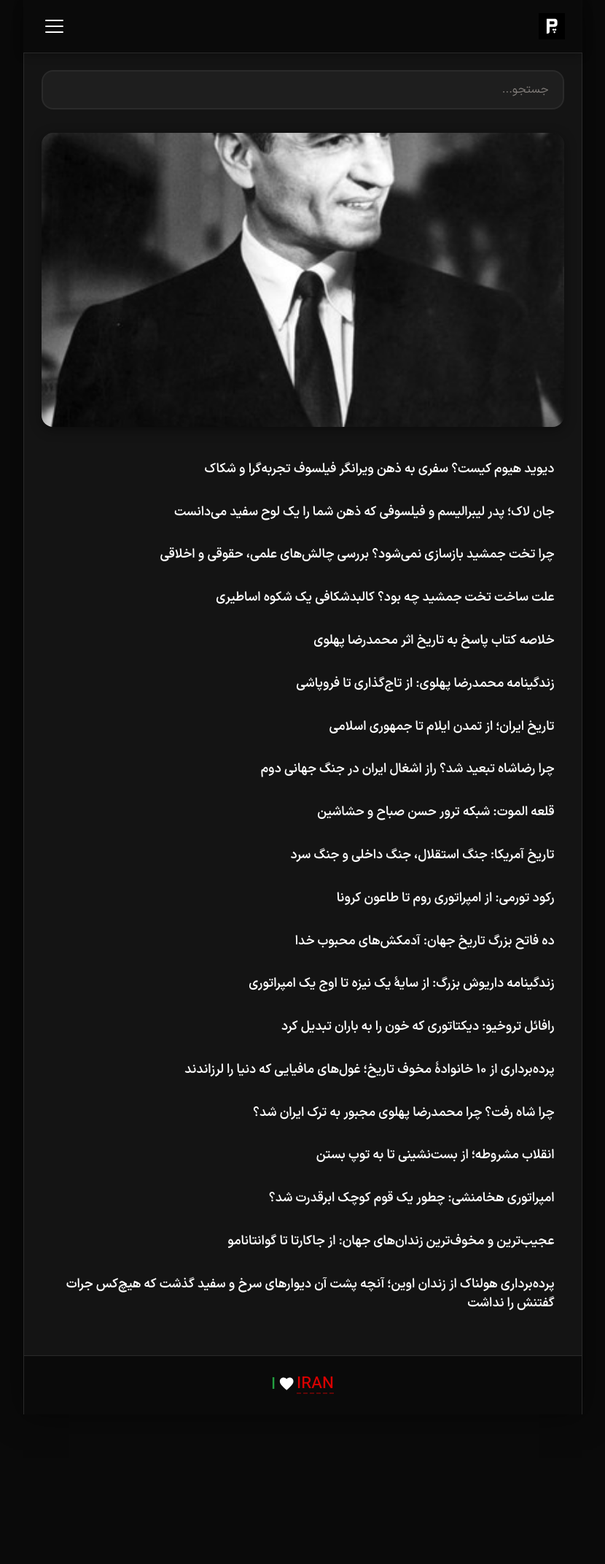
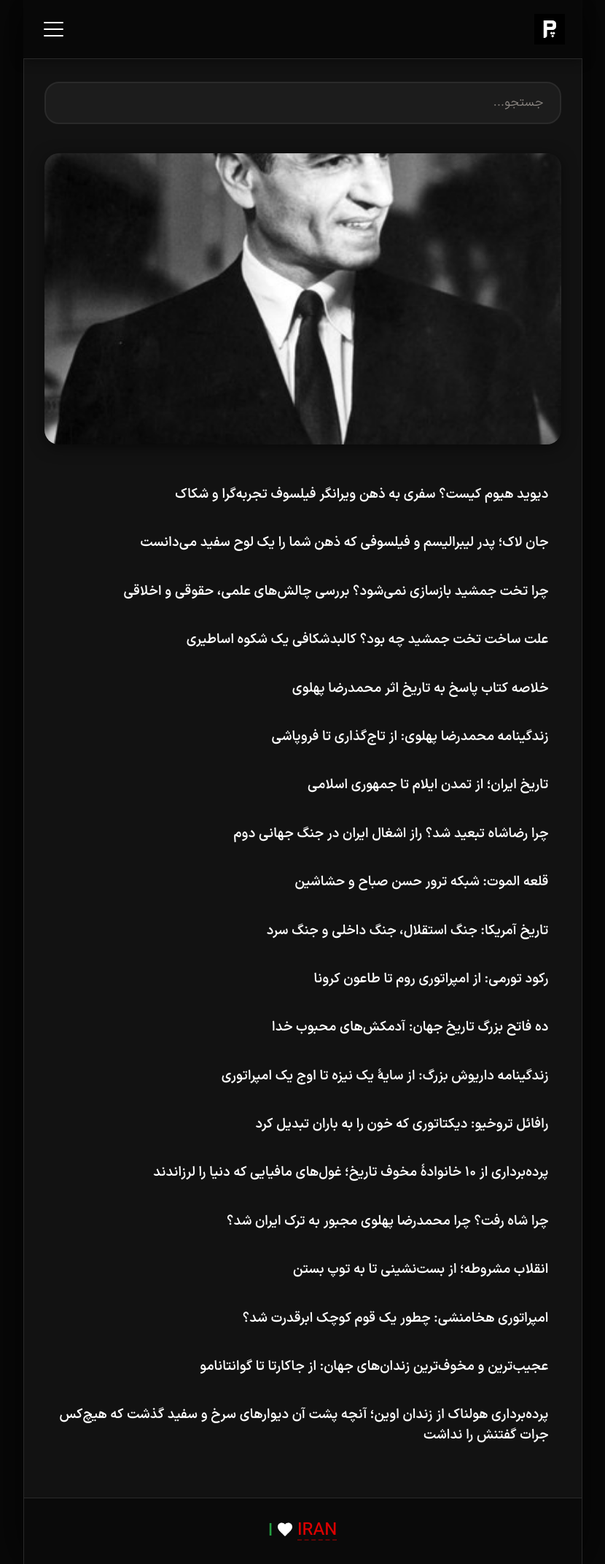
Before and after one commit to darkblog/darkblog.github.io, a Jekyll site: the page built from box.html, in a window 1280 px wide. Shown: the whole page at 73% size, without its empty margins (225-1055 px from the left). Built offline with Jekyll 4.4.1, drawn with Linux system fonts in a browser that asks for light colours; before the commit the page ends 1938 px from its top, so only the background shows below that.

Commit message:
Update box.html

```diff
--- a/box.html
+++ b/box.html
@@ -1,5 +1,5 @@
 ---
-layout: null
+latout: null
 ---
 
 <!DOCTYPE html>
@@ -43,27 +43,28 @@ layout: null
       font-display: swap;
     }
     :root {
-      --header-height: 4.5rem;
-      --gap: clamp(0.75rem, 2vw, 1.5rem);
-      --font-base: 1.1rem;
-      --bg-body: #0a0a0a;
-      --bg-surface: #141414;
-      --bg-elevated: #1e1e1e;
-      --border-subtle: #2a2a2a;
-      --text-main: #f0ece6;
-      --text-muted: #a8a29e;
+      --header-height: 5rem;
+      --gap: clamp(1rem, 2.5vw, 1.75rem);
+      --font-base: 1.125rem;
+      --bg-deep: #080808;
+      --bg-surface: #121212;
+      --bg-elevated: #1c1c1c;
+      --bg-card: #1a1a1a;
+      --border-color: #2a2a2a;
+      --text-primary: #f5f0eb;
+      --text-secondary: #b5aea8;
       --accent: #2dd4bf;
-      --accent-glow: rgba(45, 212, 191, 0.2);
-      --radius-lg: 1rem;
-      --radius-md: 0.75rem;
-      --shadow-card: 0 4px 16px rgba(0,0,0,0.4);
-      --shadow-pop: 0 12px 40px rgba(0,0,0,0.6);
+      --accent-soft: rgba(45, 212, 191, 0.12);
+      --radius-lg: 1.25rem;
+      --radius-md: 0.875rem;
+      --shadow-card: 0 4px 20px rgba(0,0,0,0.5);
+      --shadow-pop: 0 16px 48px rgba(0,0,0,0.6);
     }
     body {
       font-family: 'vazir', system-ui, -apple-system, sans-serif;
       font-weight: 400;
-      background-color: var(--bg-body);
-      color: var(--text-main);
+      background-color: var(--bg-deep);
+      color: var(--text-primary);
       line-height: 1.7;
       min-height: 100vh;
       display: flex;
@@ -71,6 +72,7 @@ layout: null
       align-items: center;
       font-size: var(--font-base);
       -webkit-font-smoothing: antialiased;
+      -moz-osx-font-smoothing: grayscale;
     }
     .page-wrapper {
       max-width: 767px;
@@ -81,12 +83,12 @@ layout: null
       min-height: 100vh;
       background-color: var(--bg-surface);
       position: relative;
-      box-shadow: 0 0 40px rgba(0,0,0,0.5);
+      box-shadow: 0 0 60px rgba(0,0,0,0.7);
     }
     main { flex: 1; }
     a:focus-visible, button:focus-visible, label:focus-visible {
       outline: 3px solid var(--accent);
-      outline-offset: 2px;
+      outline-offset: 3px;
     }
     .sr-only {
       position: absolute;
@@ -105,11 +107,11 @@ layout: null
       left: 0;
       right: 0;
       z-index: 50;
-      background-color: rgba(10,10,10,0.92);
-      backdrop-filter: blur(8px);
-      -webkit-backdrop-filter: blur(8px);
-      border-bottom: 1px solid var(--border-subtle);
-      box-shadow: 0 2px 12px rgba(0,0,0,0.3);
+      background-color: rgba(8,8,8,0.92);
+      backdrop-filter: blur(10px);
+      -webkit-backdrop-filter: blur(10px);
+      border-bottom: 1px solid var(--border-color);
+      box-shadow: 0 2px 16px rgba(0,0,0,0.4);
       max-width: 767px;
       margin: 0 auto;
     }
@@ -130,19 +132,19 @@ layout: null
       flex-shrink: 0;
     }
     .brand img {
-      height: 2.2rem;
+      height: 2.6rem;
       width: auto;
       display: block;
-      transition: transform 0.2s ease;
+      transition: transform 0.25s ease;
     }
-    .brand:hover img { transform: scale(1.05); }
+    .brand:hover img { transform: scale(1.06); }
     .hamburger {
       display: flex;
       flex-direction: column;
-      gap: 0.35rem;
+      gap: 0.4rem;
       background: none;
       border: none;
-      padding: 0.5rem 0.4rem;
+      padding: 0.5rem 0.5rem 0.5rem 0.25rem;
       cursor: pointer;
       flex-shrink: 0;
       touch-action: manipulation;
@@ -153,25 +155,27 @@ layout: null
     .hamburger:hover { background-color: rgba(255,255,255,0.04); }
     .hamburger span {
       display: block;
-      width: 1.6rem;
-      height: 0.15rem;
+      width: 1.7rem;
+      height: 0.16rem;
       background-color: white;
-      transition: transform 0.3s cubic-bezier(0.34, 1.56, 0.64, 1), opacity 0.25s ease;
+      transition: transform 0.3s cubic-bezier(0.34, 1.56, 0.64, 1), opacity 0.25s ease, width 0.2s;
       border-radius: 2px;
+      transform-origin: center;
     }
+    .hamburger:hover span { width: 1.9rem; }
     .mobile-nav-overlay {
       position: fixed;
       top: 0;
       left: 0;
       right: 0;
       bottom: 0;
-      background-color: rgba(0,0,0,0.65);
+      background-color: rgba(0,0,0,0.7);
       z-index: 48;
       display: none;
       opacity: 0;
-      transition: opacity 0.3s ease;
-      backdrop-filter: blur(4px);
-      -webkit-backdrop-filter: blur(4px);
+      transition: opacity 0.35s ease;
+      backdrop-filter: blur(6px);
+      -webkit-backdrop-filter: blur(6px);
     }
     .mobile-nav {
       position: fixed;
@@ -179,16 +183,16 @@ layout: null
       left: auto;
       right: max(0px, calc((100vw - 767px) / 2));
       bottom: 0;
-      width: min(300px, 80vw);
+      width: min(320px, 82vw);
       background-color: #0d0d0d;
-      padding: calc(var(--header-height) + 1.5rem) clamp(1.2rem, 4vw, 2rem) 2rem;
+      padding: calc(var(--header-height) + 2rem) clamp(1.5rem, 4vw, 2.5rem) 2.5rem;
       z-index: 49;
       overflow-y: auto;
-      box-shadow: -8px 0 30px rgba(0,0,0,0.6);
+      box-shadow: -10px 0 40px rgba(0,0,0,0.6);
       display: none;
       transform: translateX(100%);
-      transition: transform 0.3s cubic-bezier(0.22, 1, 0.36, 1);
-      border-right: 1px solid var(--border-subtle);
+      transition: transform 0.35s cubic-bezier(0.22, 1, 0.36, 1);
+      border-right: 1px solid var(--border-color);
       -ms-overflow-style: none;
       scrollbar-width: none;
     }
@@ -196,23 +200,26 @@ layout: null
     .mobile-nav ul {
       display: flex;
       flex-direction: column;
-      gap: 1.2rem;
+      gap: 1.5rem;
       list-style: none;
       padding: 0;
       margin: 0;
     }
     .mobile-nav a {
-      color: var(--text-main);
+      color: var(--text-primary);
       text-decoration: none;
       display: block;
-      padding: 0.5rem 0;
+      padding: 0.6rem 0;
       border-bottom: 1px solid rgba(255,255,255,0.04);
-      font-size: 1.1rem;
-      transition: color 0.2s, padding-right 0.25s;
+      font-size: 1.15rem;
+      font-weight: 400;
+      transition: color 0.2s, padding-right 0.25s, border-color 0.2s;
+      letter-spacing: 0.3px;
     }
     .mobile-nav a:hover {
       color: var(--accent);
       padding-right: 0.75rem;
+      border-bottom-color: rgba(45, 212, 191, 0.2);
     }
     #menu-toggle:checked ~ .mobile-nav-overlay {
       display: block;
@@ -223,7 +230,8 @@ layout: null
       transform: translateX(0);
     }
     #menu-toggle:checked ~ .site-header .hamburger span:nth-child(1) {
-      transform: rotate(45deg) translate(5px, 5px);
+      transform: rotate(45deg) translate(6px, 6px);
+      width: 1.7rem;
     }
     #menu-toggle:checked ~ .site-header .hamburger span:nth-child(2) {
       opacity: 0;
@@ -231,99 +239,105 @@ layout: null
     }
     #menu-toggle:checked ~ .site-header .hamburger span:nth-child(3) {
       transform: rotate(-45deg) translate(5px, -5px);
+      width: 1.7rem;
     }
     body.menu-open { overflow: hidden; }
     .main-content {
-      padding-top: calc(var(--header-height) + 1.5rem);
-      padding-bottom: 2.5rem;
-      padding-left: clamp(0.75rem, 3vw, 1.5rem);
-      padding-right: clamp(0.75rem, 3vw, 1.5rem);
+      padding-top: calc(var(--header-height) + 2rem);
+      padding-bottom: 3rem;
+      padding-left: clamp(1rem, 3.5vw, 1.75rem);
+      padding-right: clamp(1rem, 3.5vw, 1.75rem);
       background-color: var(--bg-surface);
     }
     .live-search-wrapper {
       position: relative;
-      margin-bottom: 2rem;
+      margin-bottom: 2.5rem;
       width: 100%;
     }
     .live-search-input {
       width: 100%;
-      padding: 0.8rem 1.2rem;
-      font-size: 1rem;
+      padding: 0.9rem 1.4rem;
+      font-size: 1.05rem;
       font-family: inherit;
-      border: 2px solid var(--border-subtle);
+      border: 2px solid var(--border-color);
       border-radius: var(--radius-lg);
       background-color: var(--bg-elevated);
-      color: var(--text-main);
+      color: var(--text-primary);
       outline: none;
-      transition: border-color 0.2s, box-shadow 0.2s, background 0.2s;
+      transition: border-color 0.25s, box-shadow 0.25s, background 0.2s;
+      letter-spacing: 0.2px;
     }
     .live-search-input:focus {
       border-color: var(--accent);
-      box-shadow: 0 0 0 4px var(--accent-glow);
+      box-shadow: 0 0 0 5px var(--accent-soft);
       background-color: #242424;
     }
     .live-search-input::placeholder {
-      color: var(--text-muted);
+      color: var(--text-secondary);
       opacity: 0.7;
     }
     .live-search-results {
       position: absolute;
-      top: calc(100% + 0.5rem);
+      top: calc(100% + 0.6rem);
       left: 0;
       right: 0;
       background-color: var(--bg-elevated);
-      border: 1px solid var(--border-subtle);
+      border: 1px solid var(--border-color);
       border-radius: var(--radius-lg);
       overflow-y: auto;
       z-index: 20;
       display: none;
       list-style: none;
-      padding: 0.3rem 0;
+      padding: 0.4rem 0;
       margin: 0;
       box-shadow: var(--shadow-pop);
-      max-height: 300px;
+      max-height: 320px;
       opacity: 0;
-      transform: translateY(-4px);
-      transition: opacity 0.2s ease, transform 0.2s ease;
+      transform: translateY(-8px) scale(0.98);
+      transition: opacity 0.25s ease, transform 0.25s ease;
     }
     .live-search-results.show {
       display: block;
       opacity: 1;
-      transform: translateY(0);
+      transform: translateY(0) scale(1);
     }
     .live-search-results li {
-      padding: 0.6rem 1.2rem;
+      padding: 0.7rem 1.4rem;
       border-bottom: 1px solid rgba(255,255,255,0.04);
+      transition: background 0.15s;
     }
     .live-search-results li:last-child { border-bottom: none; }
+    .live-search-results li:hover { background-color: rgba(45, 212, 191, 0.06); }
     .live-search-results a {
-      color: var(--text-main);
+      color: var(--text-primary);
       text-decoration: none;
       display: block;
       font-size: 0.95rem;
-      transition: color 0.15s;
+      transition: color 0.2s;
+      padding: 0.1rem 0;
     }
     .live-search-results a:hover { color: var(--accent); }
     .live-search-results .no-result {
-      color: var(--text-muted);
-      padding: 1rem 1.2rem;
+      color: var(--text-secondary);
+      padding: 1.2rem 1.4rem;
       text-align: center;
       font-size: 0.95rem;
+      letter-spacing: 0.3px;
     }
     .featured-image {
       width: 100%;
-      margin-bottom: 2rem;
+      margin-bottom: 2.5rem;
       border-radius: var(--radius-lg);
       overflow: hidden;
       box-shadow: var(--shadow-card);
       line-height: 0;
       aspect-ratio: 16/9;
       background-color: var(--bg-elevated);
-      transition: transform 0.25s ease, box-shadow 0.25s ease;
+      transition: transform 0.3s ease, box-shadow 0.3s ease;
     }
     .featured-image:hover {
-      transform: scale(1.005);
-      box-shadow: 0 12px 40px rgba(0,0,0,0.5);
+      transform: scale(1.008);
+      box-shadow: 0 16px 48px rgba(0,0,0,0.6);
     }
     .featured-image a {
       display: block;
@@ -336,41 +350,42 @@ layout: null
       height: 100%;
       object-fit: cover;
       display: block;
-      transition: transform 0.4s ease;
+      transition: transform 0.5s ease;
     }
-    .featured-image a:hover img { transform: scale(1.03); }
+    .featured-image a:hover img { transform: scale(1.04); }
     .posts-list {
       list-style: none;
       padding: 0;
       display: flex;
       flex-direction: column;
-      gap: 0.4rem;
+      gap: 0.5rem;
     }
     .posts-list li {
       position: relative;
-      padding: 0.75rem 0.75rem 0.75rem 0.5rem;
+      padding: 0.9rem 1rem 0.9rem 0.75rem;
       border-radius: var(--radius-md);
       background-color: transparent;
-      transition: all 0.2s ease;
+      transition: all 0.25s ease;
       border: 1px solid transparent;
     }
     .posts-list li:hover {
-      background-color: var(--bg-elevated);
-      border-color: var(--border-subtle);
-      transform: translateX(-3px);
+      background-color: var(--bg-card);
+      border-color: var(--border-color);
+      transform: translateX(-4px);
+      box-shadow: 0 2px 12px rgba(0,0,0,0.3);
     }
     .posts-list li::before {
       content: '';
       position: absolute;
-      top: 0.75rem;
+      top: 0.9rem;
       right: 0;
-      width: 3px;
-      height: 1.6rem;
-      background-color: var(--accent);
-      border-radius: 0 3px 3px 0;
+      width: 4px;
+      height: 1.8rem;
+      background: linear-gradient(to bottom, var(--accent), #5eead4);
+      border-radius: 0 4px 4px 0;
       opacity: 0;
       transform: scaleY(0);
-      transition: opacity 0.25s, transform 0.25s cubic-bezier(0.34, 1.56, 0.64, 1);
+      transition: opacity 0.3s, transform 0.3s cubic-bezier(0.34, 1.56, 0.64, 1);
     }
     .posts-list li:hover::before {
       opacity: 1;
@@ -380,59 +395,78 @@ layout: null
       text-decoration: none;
       color: #ffffff;
       display: block;
-      font-size: 1.1rem;
+      font-size: 1.15rem;
       font-weight: 600;
       line-height: 1.5;
-      transition: color 0.2s;
+      transition: color 0.2s, transform 0.2s;
+      letter-spacing: 0.2px;
     }
-    .posts-list a:hover { color: var(--accent); }
+    .posts-list a:hover {
+      color: var(--accent);
+      transform: translateX(-2px);
+    }
     .site-footer {
       background-color: #0a0a0a;
-      padding: 1.75rem clamp(1rem, 3vw, 1.5rem);
+      padding: 2rem clamp(1rem, 3vw, 1.5rem);
       display: flex;
       align-items: center;
       justify-content: center;
       width: 100%;
-      border-top: 1px solid var(--border-subtle);
-      margin-top: 0.25rem;
+      border-top: 1px solid var(--border-color);
+      margin-top: 0.5rem;
     }
     .footer-love {
-      font-size: 1.4rem;
+      font-size: 1.5rem;
       font-weight: 500;
       direction: ltr;
       display: flex;
       align-items: center;
-      gap: 0.2rem;
+      gap: 0.3rem;
       line-height: 1;
     }
-    .footer-love .green { color: #239f40; }
-    .footer-love .red { color: #da0000; }
+    .footer-love .green {
+      color: #239f40;
+      transition: transform 0.3s ease;
+      display: inline-block;
+    }
+    .footer-love:hover .green { transform: scale(1.1); }
+    .footer-love .red {
+      color: #da0000;
+      transition: color 0.2s;
+    }
     .footer-love a {
       text-decoration: none;
       line-height: 1;
       border-bottom: 2px dashed rgba(218, 0, 0, 0.4);
-      transition: border-bottom-style 0.2s, color 0.2s;
+      transition: border-bottom-style 0.2s, color 0.2s, border-color 0.2s;
     }
     .footer-love a:hover {
       border-bottom-style: solid;
       color: #ff4444;
+      border-color: #ff4444;
     }
     .heart-icon {
-      width: 1.4rem;
-      height: 1.4rem;
+      width: 1.5rem;
+      height: 1.5rem;
       flex-shrink: 0;
       display: block;
       transform: translateY(-0.1em);
-      transition: transform 0.3s ease;
+      transition: transform 0.4s cubic-bezier(0.34, 1.56, 0.64, 1), fill 0.3s;
+      fill: white;
     }
-    .footer-love:hover .heart-icon { transform: translateY(-0.1em) scale(1.12); }
+    .footer-love:hover .heart-icon {
+      transform: translateY(-0.1em) scale(1.15);
+      fill: #ff6b6b;
+    }
     @media (max-width: 480px) {
-      .posts-list a { font-size: 1rem; }
+      :root { --font-base: 1rem; }
+      .posts-list a { font-size: 1.05rem; }
       .featured-image { aspect-ratio: 16/10; }
-      .live-search-input { padding: 0.7rem 1rem; font-size: 0.95rem; }
+      .live-search-input { padding: 0.75rem 1rem; font-size: 0.95rem; }
+      .main-content { padding-top: calc(var(--header-height) + 1.5rem); }
     }
     @media (min-width: 768px) {
-      .page-wrapper { border-left: 1px solid var(--border-subtle); border-right: 1px solid var(--border-subtle); }
+      .page-wrapper { border-left: 1px solid var(--border-color); border-right: 1px solid var(--border-color); }
     }
   </style>
 </head>
@@ -442,7 +476,7 @@ layout: null
   <header class="site-header">
     <div class="header-inner">
       <a href="/" class="brand" aria-label="صفحه اصلی پاسگاه">
-        <img src="/blog.svg" alt="لوگوی پاسگاه" width="40" height="40" fetchpriority="high">
+        <img src="/blog.svg" alt="لوگوی پاسگاه" width="44" height="44" fetchpriority="high">
       </a>
       <label for="menu-toggle" class="hamburger" aria-label="باز و بسته کردن منو" tabindex="0">
         <span></span>
@@ -479,7 +513,7 @@ layout: null
   <footer class="site-footer">
     <div class="footer-love">
       <span class="green">I</span>
-      <svg class="heart-icon" viewBox="0 0 24 24" fill="white" xmlns="http://www.w3.org/2000/svg">
+      <svg class="heart-icon" viewBox="0 0 24 24" xmlns="http://www.w3.org/2000/svg">
         <path d="M12 21.35l-1.45-1.32C5.4 15.36 2 12.28 2 8.5 2 5.42 4.42 3 7.5 3c1.74 0 3.41.81 4.5 2.09C13.09 3.81 14.76 3 16.5 3 19.58 3 22 5.42 22 8.5c0 3.78-3.4 6.86-8.55 11.54L12 21.35z"/>
       </svg>
       <a href="https://www.pasgah.org/blog/iran" class="red">IRAN</a>
```
